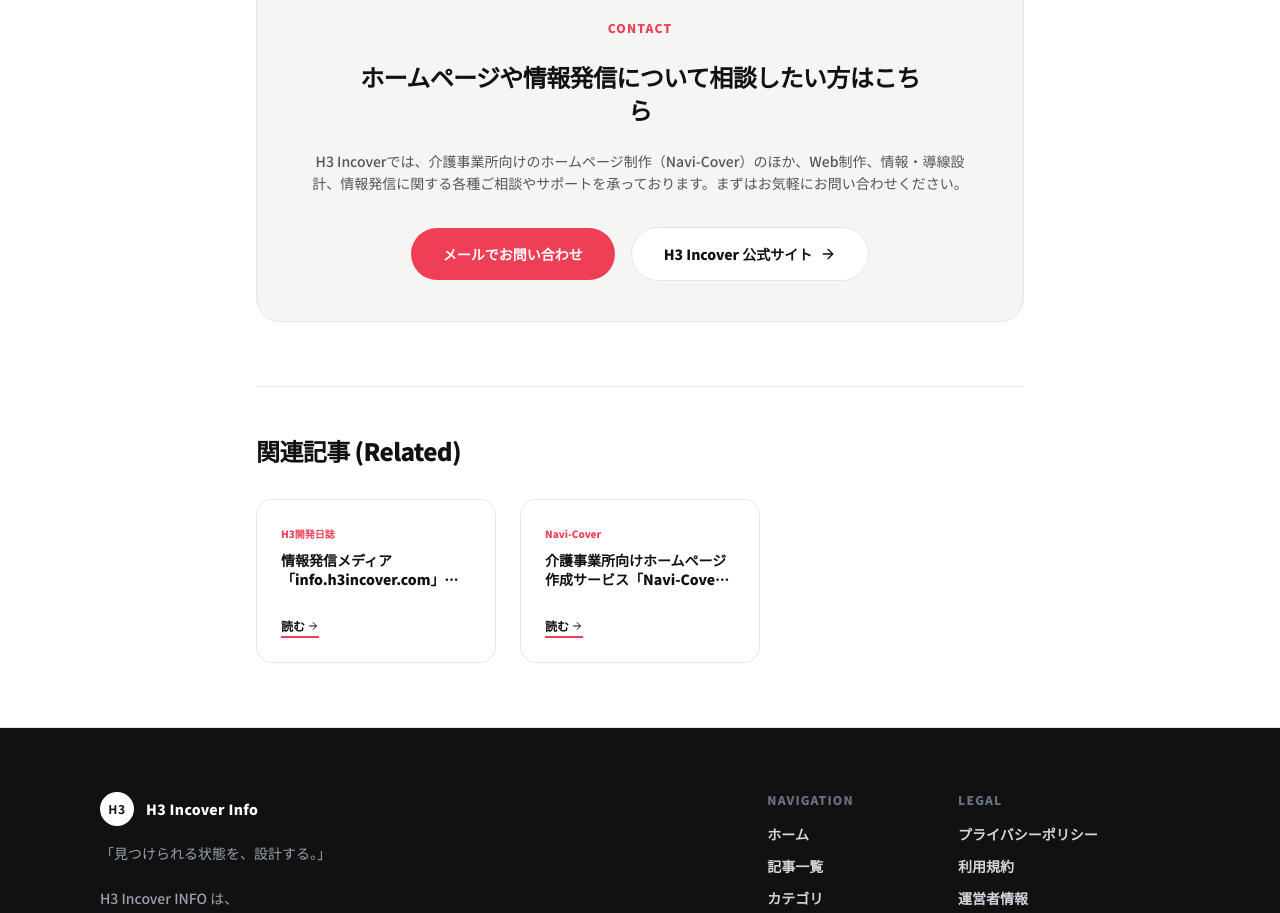
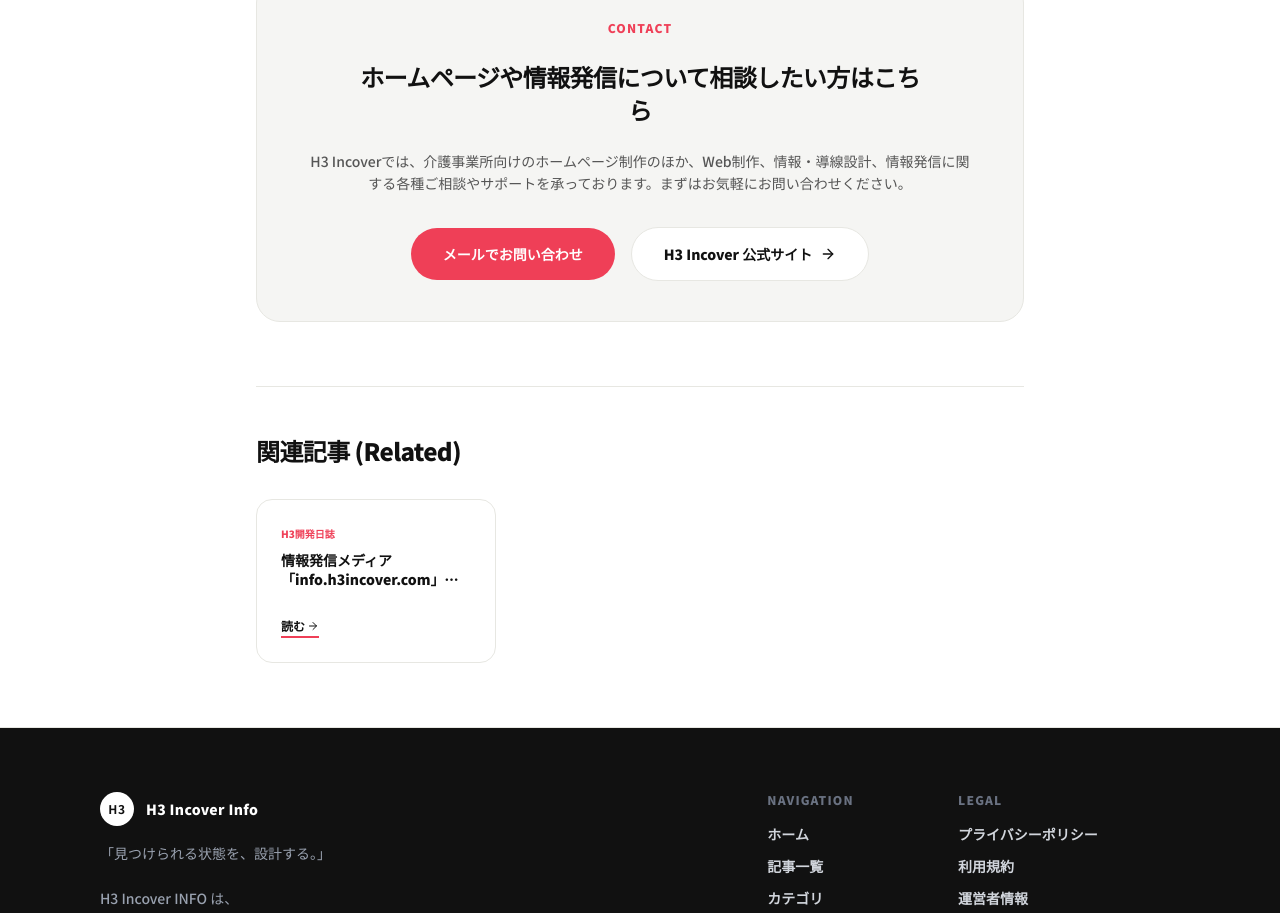
Before and after one commit to H3INCOVER/info.h3incover.com, a Next.js app: page /posts/ai-in-nursing-care in a window 1280 px wide. Shown: the part 2904-3817 px from the top of the page. Built offline with nearby package versions, Linux system fonts and the light colour scheme.

Commit message:
fix: resolve Navi-Cover naming confusion and delete incorrect release article

```diff
--- a/src/app/about/page.tsx
+++ b/src/app/about/page.tsx
@@ -70,7 +70,7 @@ export default function AboutPage() {
           <section className="bg-brand-bg/50 border border-brand-border rounded-2xl p-6 md:p-8 space-y-4 mt-12">
             <h3 className="text-lg font-black text-brand-black">お問い合わせ・ご相談</h3>
             <p className="text-sm text-brand-muted">
-              介護事業所向けのホームページ作成サービス「Navi-Cover」や、オーダーメイドのWeb制作、情報設計のご相談、また本メディアの記事に関するご質問は、以下よりお気軽にお問い合わせください。
+              介護事業所向けのホームページ制作サービスや、オーダーメイドのWeb制作、情報設計のご相談、また本メディアの記事に関するご質問は、以下よりお気軽にお問い合わせください。
             </p>
             <div className="pt-2">
               <a
--- a/src/app/page.tsx
+++ b/src/app/page.tsx
@@ -7,7 +7,7 @@ export default function Home() {
   const allPosts = getSortedPostsData();
   const featuredPosts = allPosts.filter((post) => post.recommend).slice(0, 3);
   const latestPosts = allPosts.slice(0, 4);
-  const categories = ['AI', '介護', 'Web', '営業', '情報設計', 'Navi-Cover', 'H3開発日誌'];
+  const categories = ['AI', '介護', 'Web', '営業', '情報設計', 'H3開発日誌'];
 
   return (
     <div className="flex flex-col">
--- a/src/app/posts/[slug]/page.tsx
+++ b/src/app/posts/[slug]/page.tsx
@@ -189,7 +189,7 @@ export default async function PostPage({ params }: PostPageProps) {
               ホームページや情報発信について相談したい方はこちら
             </h2>
             <p className="text-sm text-brand-muted font-medium leading-relaxed max-w-2xl mx-auto">
-              H3 Incoverでは、介護事業所向けのホームページ制作（Navi-Cover）のほか、Web制作、情報・導線設計、情報発信に関する各種ご相談やサポートを承っております。まずはお気軽にお問い合わせください。
+              H3 Incoverでは、介護事業所向けのホームページ制作のほか、Web制作、情報・導線設計、情報発信に関する各種ご相談やサポートを承っております。まずはお気軽にお問い合わせください。
             </p>
             <div className="flex flex-col sm:flex-row justify-center items-center gap-4 pt-2">
               <a
--- a/src/content/posts/ai-in-nursing-care.md
+++ b/src/content/posts/ai-in-nursing-care.md
@@ -8,7 +8,7 @@ tags: ["AI", "介護", "DX"]
 author: "Hiroshi Hiraoka"
 eyecatch: "/images/blog/ai-care.jpg"
 recommend: true
-relatedPosts: ["navi-cover-release", "h3-dev-log-1"]
+relatedPosts: ["h3-dev-log-1"]
 ---
 
 ## 介護現場が直面する課題とAIの親和性
--- a/src/content/posts/h3-dev-log-1.md
+++ b/src/content/posts/h3-dev-log-1.md
@@ -7,7 +7,7 @@ tags: ["H3開発日誌", "Web", "Next.js"]
 author: "Hiroshi Hiraoka"
 eyecatch: "/images/blog/dev-log.jpg"
 recommend: false
-relatedPosts: ["web-design-essentials", "navi-cover-release"]
+relatedPosts: ["web-design-essentials"]
 ---
 
 ## 新規構築の背景
--- a/src/content/posts/navi-cover-release.md
+++ /dev/null
@@ -1,54 +0,0 @@
----
-title: "介護事業所向けホームページ作成サービス「Navi-Cover」リリースの背景と設計思想"
-description: "介護事業所の信頼度向上と情報開示義務に特化した、シンプルで更新しやすいホームページ制作サービス「Navi-Cover（ナビカバー）」を紹介します。"
-publishedAt: "2026-06-20"
-category: "Navi-Cover"
-tags: ["Navi-Cover", "介護", "自社サービス"]
-author: "H3 Incover"
-eyecatch: "/images/blog/navi-cover-service.jpg"
-recommend: true
-relatedPosts: ["ai-in-nursing-care", "web-design-essentials"]
----
-
-## 介護現場に本当に必要なホームページとは？
-
-介護事業所（デイサービス、訪問介護、グループホームなど）を運営する上で、ホームページ（Webサイト）の役割は年々重要性を増しています。
-
-単なる「パンフレット代わり」にとどまらず、以下のような多様なニーズが寄せられています。
-
-* ご利用者様のご家族に安心感を持ってもらいたい
-* ケアマネジャーに事業所の特徴や空き状況を伝えたい
-* 求職者（ヘルパーや介護福祉士）に職場の雰囲気をアピールしたい
-* 加算取得のために必要な「重要事項説明書」等の情報開示をネット上で行いたい
-
-しかし、多くの事業所では「更新する時間がない」「システムが難しくて放置している」「制作コストが高すぎる」といった課題を抱えています。
-
-こうした問題をクリアにするため、H3 Incoverが開発したのが、介護事業所向けホームページ作成サービス**「Navi-Cover（ナビカバー）」**です。
-
-## Navi-Cover の 3 つの特徴
-
-Navi-Cover は、一般的なWeb制作サービスとは異なり、介護事業所に本当に必要な要素だけを極限までシンプルに削ぎ落とした設計になっています。
-
-### 1. 迷わせない「固定テンプレート構造」
-複雑なレイアウト変更をあえて行わず、ご利用者やケアマネジャーが「最も知りたい情報」がどこにあるか一目でわかる固定構造を採用しています。これにより、ホームページを訪れた人が迷子になるのを防ぎます。
-
-### 2. PDFアップロードによる「簡単更新」
-重要事項説明書やパンフレットのPDFなど、すでに手元にある書類をアップロードするだけで情報開示が完了する仕組みを整えています。専門知識が必要なテキスト入力の手間を省き、日々の業務負担を増やしません。
-
-### 3. 初期費用・月額を抑えた「小さく、軽く、続けられる」設計
-初期費用5,000円、月額4,800円というリーズナブルな価格設定で提供しています。これは、一時的な華やかさよりも、長く安定して情報発信を続けられることが介護事業所の信頼性に最も寄与するという考えに基づいているからです。
-
-## なぜ「Navi-Cover」を作るのか
-
-介護は地域に密着した「人と人をつなぐ」インフラです。だからこそ、その事業所がどのような理念を持ち、どのようなサービスを提供しているのかが地域の人に見える状態を整えることは非常に重要です。
-
-Web技術のハードルによって、素晴らしいケアを提供している事業所の情報が埋もれてしまうのは大きな社会的損失です。
-
-Navi-Coverというサービスを通じて、情報が届く仕組みを地域社会へ実装し、介護のインフラを陰から支えていく。それが私たちの目標です。
-
-## まずはご相談ください
-
-「パンフレットはあるけれどホームページがない」「昔作ったきり放置していてスマートフォンで見られない」といったお悩みをお持ちの事業者様は、お気軽にお問い合わせください。
-
-現時点の課題を一緒に整理するところからお手伝いいたします。
----
```
Also changed, not shown: 1 other file (tests, documents, lock files or other folders).
